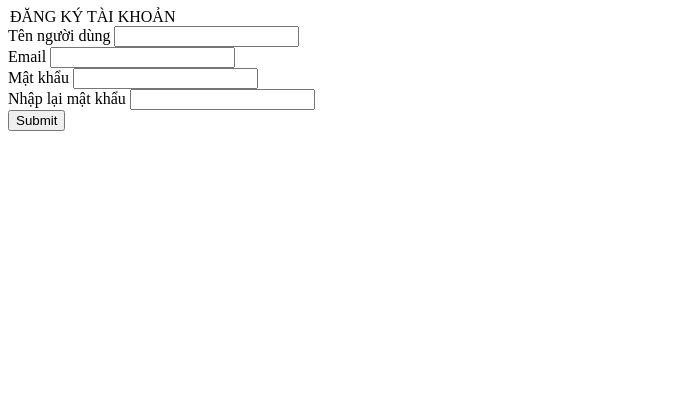
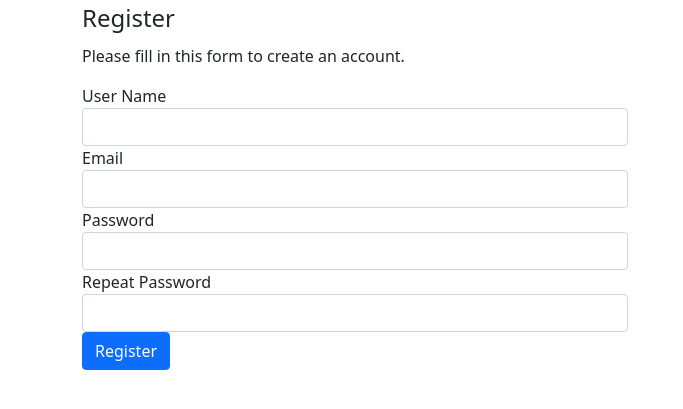
Before and after one commit to Nguyenthixuananh/Case-individual, a PHP site: page /View/auth/register.php in a window 1280 px wide. Shown: the top 409 px of the page, without its empty margins (0-683 px from the left). Run offline with PHP 8.4, Linux system fonts and the light colour scheme.

Commit message:
sap xong

```diff
--- a/Model/UserModel.php
+++ b/Model/UserModel.php
@@ -1,6 +1,7 @@
 <?php
 
 include_once "database/DB.php";
+
 
 class UserModel
 {
@@ -38,6 +39,7 @@
         return $stmt->rowCount() > 0;
     }
 
+
     public function getByEmail($email)
     {
         $sql = "SELECT * FROM $this->table WHERE email= :email";
--- a/View/auth/register.php
+++ b/View/auth/register.php
@@ -1,21 +1,25 @@
-<!--<!doctype html>-->
-<!--<html lang="en">-->
-<!--<head>-->
-<!--    <meta charset="UTF-8">-->
-<!--    <meta name="viewport"-->
-<!--          content="width=device-width, user-scalable=no, initial-scale=1.0, maximum-scale=1.0, minimum-scale=1.0">-->
-<!--    <meta http-equiv="X-UA-Compatible" content="ie=edge">-->
-<!--    <title>Document</title>-->
-<!--    <link href="https://cdn.jsdelivr.net/npm/bootstrap@5.1.3/dist/css/bootstrap.min.css" rel="stylesheet" integrity="sha384-1BmE4kWBq78iYhFldvKuhfTAU6auU8tT94WrHftjDbrCEXSU1oBoqyl2QvZ6jIW3" crossorigin="anonymous">-->
-<!--</head>-->
-<!--<body>-->
+<!doctype html>
+<html lang="en">
+<head>
+    <meta charset="UTF-8">
+    <meta name="viewport"
+          content="width=device-width, user-scalable=no, initial-scale=1.0, maximum-scale=1.0, minimum-scale=1.0">
+    <meta http-equiv="X-UA-Compatible" content="ie=edge">
+    <title>Document</title>
+    <link href="https://cdn.jsdelivr.net/npm/bootstrap@5.1.3/dist/css/bootstrap.min.css" rel="stylesheet" integrity="sha384-1BmE4kWBq78iYhFldvKuhfTAU6auU8tT94WrHftjDbrCEXSU1oBoqyl2QvZ6jIW3" crossorigin="anonymous">
+</head>
+<body>
+
 <div class="container">
     <div class="row">
         <div class="col-md-6">
             <form action="" method="post" role="form">
-                <legend>ĐĂNG KÝ TÀI KHOẢN</legend>
+                <legend>Register</legend>
+                <p>Please fill in this form to create an account.</p>
+
+
                 <div class="form-group">
-                    <label for="">Tên người dùng</label>
+                    <label for="">User Name</label>
                     <input type="text" class="form-control" name="name">
                 </div>
                 <div class="form-group">
@@ -23,22 +27,45 @@
                     <input type="text" class="form-control" name="email">
                 </div>
                 <div class="form-group">
-                    <label for="">Mật khẩu</label>
+                    <label for="">Password</label>
                     <input type="password" class="form-control" name="password">
                 </div>
                 <div class="form-group">
-                    <label for="">Nhập lại mật khẩu</label>
+                    <label for="">Repeat Password</label>
                     <input type="password" class="form-control" name="rPassword">
                 </div>
 
-                <button type="submit" class="btn btn-primary">Submit</button>
+                <button type="submit" class="btn btn-primary">Register</button>
             </form>
         </div>
     </div>
 </div>
+
+<!--<form class="row g-4" style="border: 1px solid black;-->
+<!--  padding: 60px 150px 100px 150px;-->
+<!--  background-color: lightblue;">-->
+<!--    <div class="col-md-8">-->
+<!--        <h1>Register</h1>-->
+<!--        <p>Please fill in this form to create an account.</p>-->
+<!--    </div>-->
 <!---->
-<!--<script src="https://cdn.jsdelivr.net/npm/bootstrap@5.1.3/dist/js/bootstrap.bundle.min.js" integrity="sha384-ka7Sk0Gln4gmtz2MlQnikT1wXgYsOg+OMhuP+IlRH9sENBO0LRn5q+8nbTov4+1p" crossorigin="anonymous"></script>-->
-<!--<script src="https://cdn.jsdelivr.net/npm/@popperjs/core@2.10.2/dist/umd/popper.min.js" integrity="sha384-7+zCNj/IqJ95wo16oMtfsKbZ9ccEh31eOz1HGyDuCQ6wgnyJNSYdrPa03rtR1zdB" crossorigin="anonymous"></script>-->
-<!--<script src="https://cdn.jsdelivr.net/npm/bootstrap@5.1.3/dist/js/bootstrap.min.js" integrity="sha384-QJHtvGhmr9XOIpI6YVutG+2QOK9T+ZnN4kzFN1RtK3zEFEIsxhlmWl5/YESvpZ13" crossorigin="anonymous"></script>-->
-<!--</body>-->
-<!--</html>-->
+<!--    <div class="col-md-8">-->
+<!--        <label class="form-label">User Name</label>-->
+<!--        <input type="text" class="form-control" name="name">-->
+<!--    </div>-->
+<!--    <div class="col-8">-->
+<!--        <label class="form-label">Email</label>-->
+<!--        <input type="text" class="form-control"  name="email">-->
+<!--    </div>-->
+<!--    <div class="col-8">-->
+<!--        <label class="form-label">Password</label>-->
+<!--        <input type="password" class="form-control" name="password">-->
+<!--    </div>-->
+<!--    <div class="col-8">-->
+<!--        <label class="form-label">Repeat Password</label>-->
+<!--        <input type="password" class="form-control" name="rPassword">-->
+<!--    </div>-->
+<!--    <button class="col-8" type="submit" class="btn btn-primary">Register</button>-->
+<!---->
+<!---->
+<!--</form>-->
--- a/View/note/create.php
+++ b/View/note/create.php
@@ -8,5 +8,8 @@
     </select>
     <input type="text" name="title" placeholder="Title">
     <input type="text" name="content" placeholder="Content">
-    <button type="submit">Thêm mới</button>
+    <button type="submit">Add new note</button>
+<!--    <button class="btn btn-primary"><a style="color: #fefefe;lighting-color:blue" href="index.php?page=note-list">Back</a></button>-->
+    <a type="button" class="btn btn-dark" href="index.php?page=note-list">Back</a>
+
 </form>
--- a/View/note/list.php
+++ b/View/note/list.php
@@ -2,7 +2,9 @@
 
 
     <div class="navbar">
-        <a type="button" class="btn btn-outline-secondary mt-3 mb-3 ps-5 pe-5 p-10" href="index.php?page=type-list">Type</a>
+        <a type="button" class="btn btn-dark" href="index.php?page=logout">Logout</a>
+
+        <a type="button" class="btn btn-outline-warning mt-3 mb-3 ps-5 pe-5 p-10" href="index.php?page=type-list">Type</a>
     </div>
 
     <table class="table table-striped">
--- a/View/type/create.php
+++ b/View/type/create.php
@@ -1,5 +1,9 @@
 <form action="" method="post">
 
     <input type="text" name="type_name" placeholder="Type">
-    <button type="submit">Thêm mới</button>
+    <button type="submit">Add new type</button>
+<!--    <button class="btn btn-primary"><a style="color: #fefefe;lighting-color:blue" href="index.php?page=type-list">Back</a></button>-->
+    <a type="button" class="btn btn-dark" href="index.php?page=type-list">Back</a>
+
+
 </form>
```
Also changed, not shown: Controller/AuthController.php (+18 -0 lines), View/type/list.php (+6 -4 lines), index.php (+6 -2 lines).
